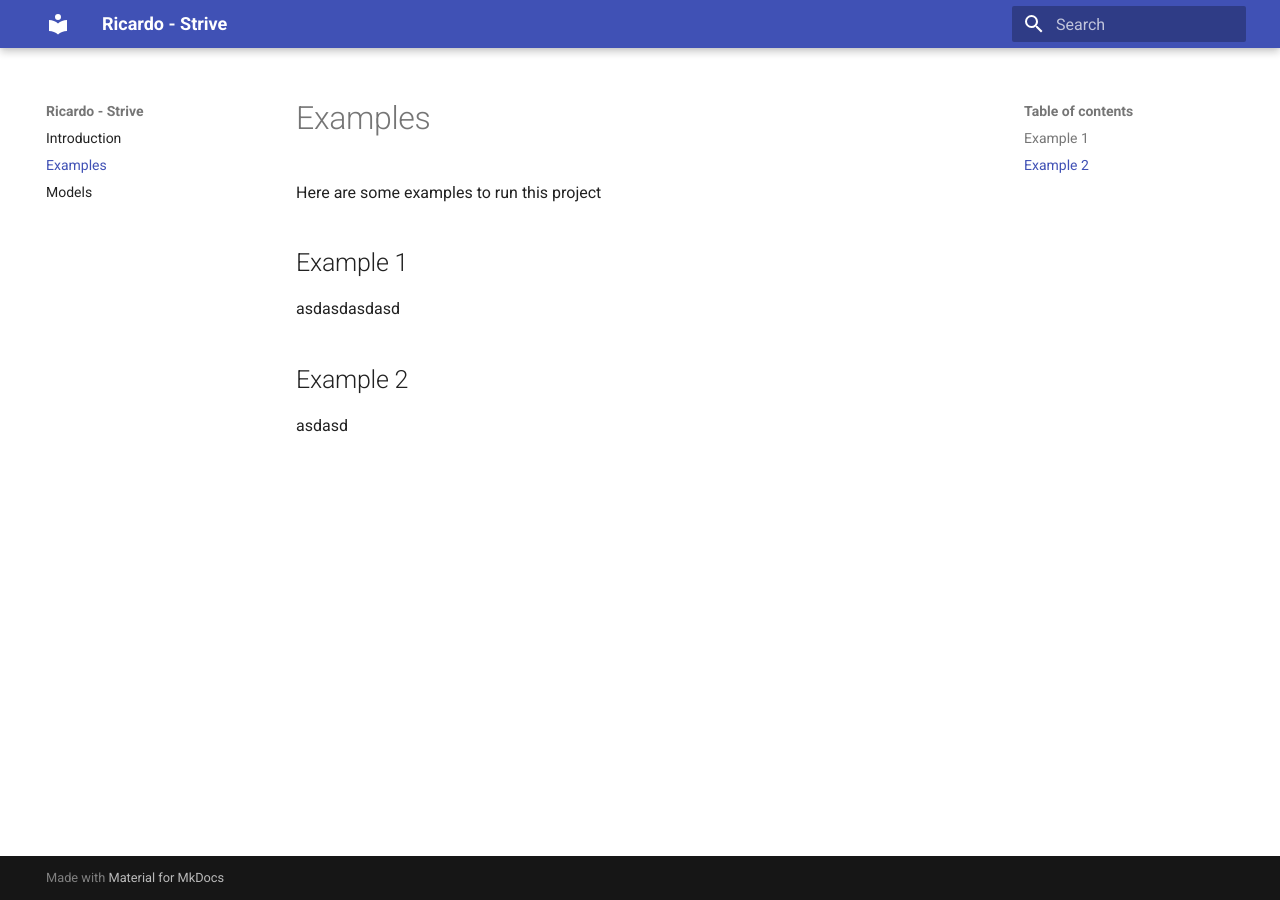
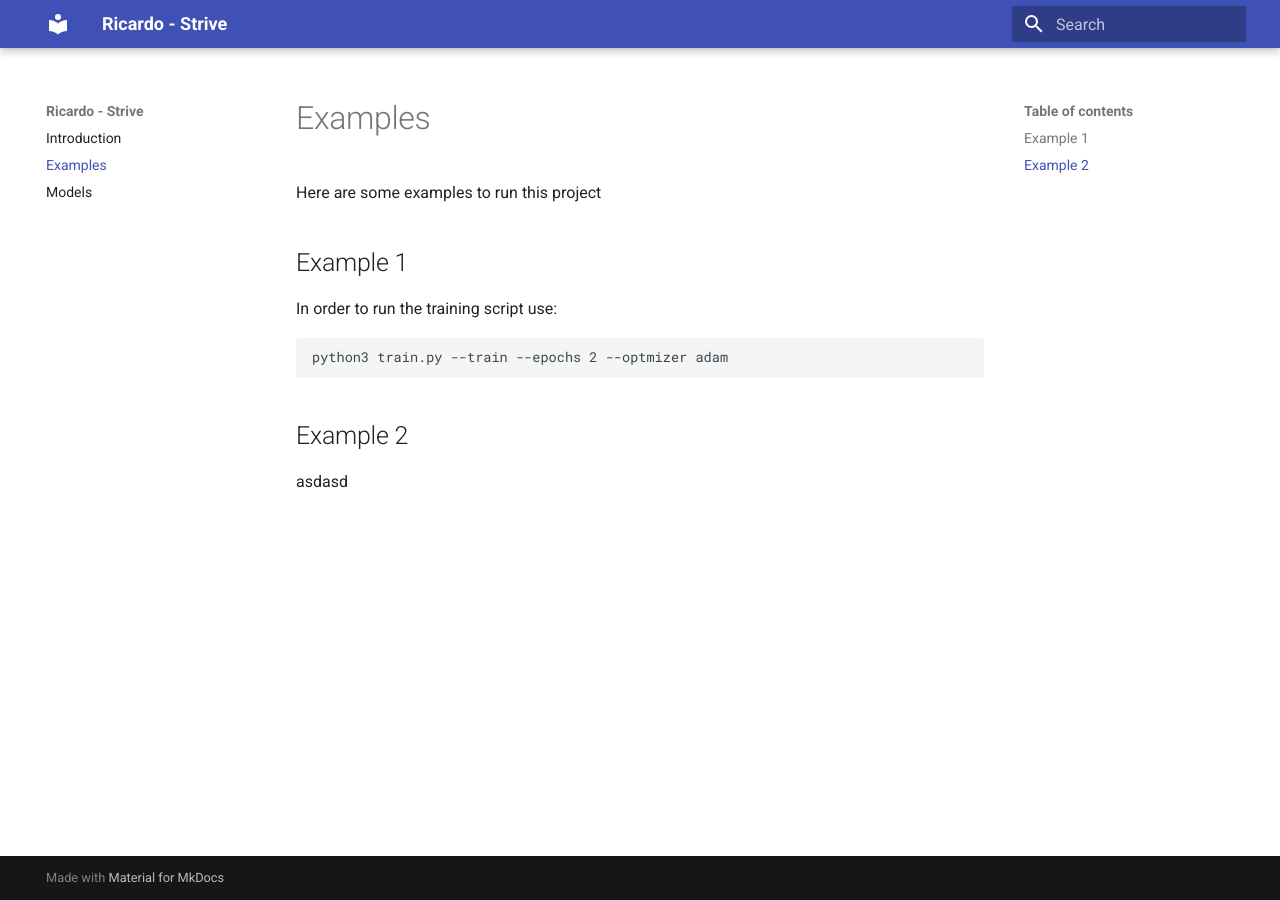
Before and after one commit to polyrand/fs-week, an MkDocs documentation site: the page built from docs/docs/examples.md, in a window 1280 px wide. Built offline with MkDocs 1.6.1 and Material for MkDocs 9.7.7, drawn with Linux system fonts in a browser that asks for light colours.

Commit message:
update docs

````diff
--- a/docs/docs/examples.md
+++ b/docs/docs/examples.md
@@ -3,8 +3,11 @@ Here are some examples to run this project
 
 ## Example 1
 
-asdasdasdasd
+In order to run the training script use:
 
+```
+python3 train.py --train --epochs 2 --optmizer adam
+```
 
 ## Example 2
 
````
